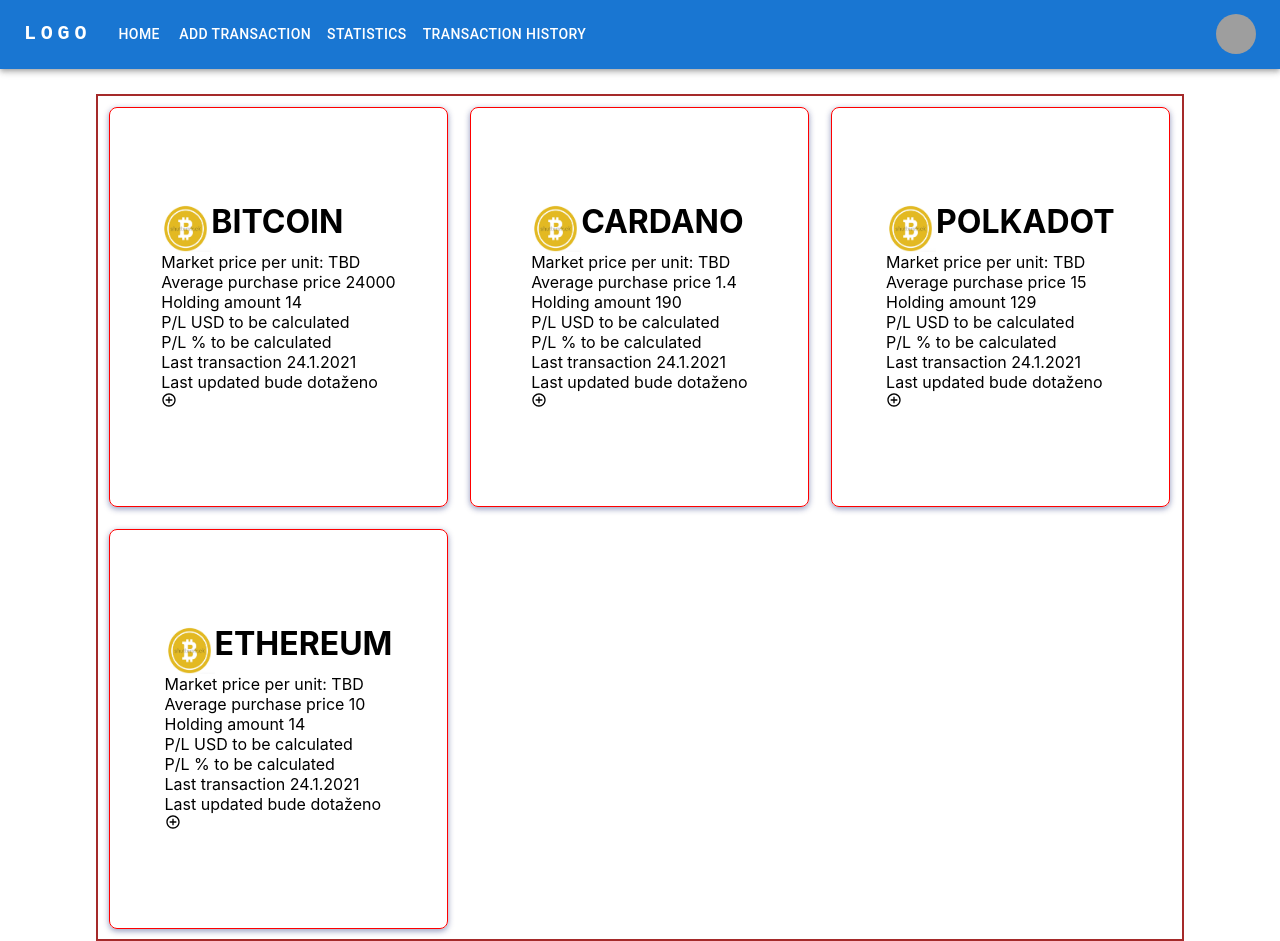
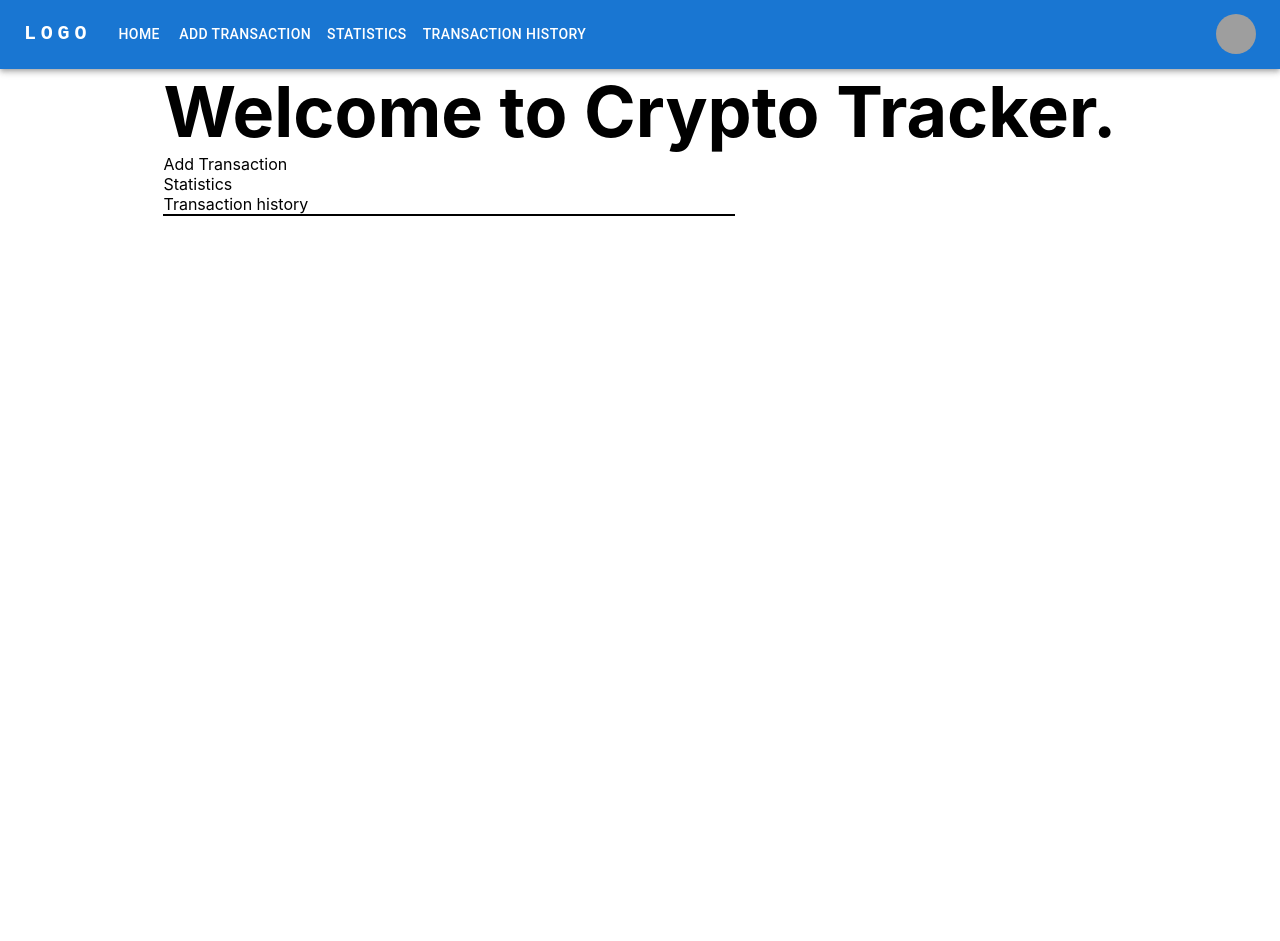
Before and after one commit to lksmrck/personal-crypto-tracker, a React (Create React App) app in the folder client/: page / in a window 1280 px wide. After the commit the page ends 800 px from the top, so only its background shows below. Built offline with nearby package versions, Linux system fonts and the light colour scheme; grey boxes are pictures that could not be loaded.

Commit message:
dashboard

```diff
--- /dev/null
+++ b/client/src/components/home/Dashboard.tsx
@@ -0,0 +1,5 @@
+import React from "react";
+
+export default function Dashboard() {
+  return <div>Dashboard</div>;
+}
--- /dev/null
+++ b/client/src/components/home/DashboardItem.tsx
@@ -0,0 +1,5 @@
+import React from "react";
+
+export default function DashboardItem() {
+  return <div>DashboardItem</div>;
+}
--- a/client/src/components/home/HomePage.tsx
+++ b/client/src/components/home/HomePage.tsx
@@ -4,11 +4,14 @@ import { StyledHomePage } from "./styled";
 export default function HomePage() {
   return (
     <StyledHomePage>
-      <div className="homepage-container">
-        <h1>Welcome to Crypto Tracker.</h1>
-        <p>Add Transaction</p>
-        <p>Statistics</p>
-        <p>Transaction history</p>
+      <div className="home-container">
+        <div className="home-nav">
+          <h1>Welcome to Crypto Tracker.</h1>
+          <p>Add Transaction</p>
+          <p>Statistics</p>
+          <p>Transaction history</p>
+        </div>
+        <div className="home-dashboard"></div>
       </div>
     </StyledHomePage>
   );
--- a/client/src/components/home/styled.tsx
+++ b/client/src/components/home/styled.tsx
@@ -1,10 +1,31 @@
 import styled from "styled-components";
+import { centerItems } from "../../common/theme";
 
 export const StyledHomePage = styled.div`
   display: flex;
+
   justify-content: center;
 
   h1 {
     font-size: 70px;
   }
+  .home-container {
+  }
+  .home-hav {
+  }
+
+  .home-dashboard {
+    display: flex;
+
+    justify-content: center;
+    width: 60%;
+    border: 2px solid red;
+    span {
+      display: inline-block;
+      width: 20%;
+      border: 1px solid green;
+    }
+
+    border: 1px solid black;
+  }
 `;
--- a/client/src/pages/MainPage.tsx
+++ b/client/src/pages/MainPage.tsx
@@ -8,9 +8,9 @@ export default function MainPage() {
   return (
     <div>
       <Navbar />
-      {/*   <HomePage /> */}
+      <HomePage />
       {/* <Form /> */}
-      <Statistics />
+      {/* <Statistics /> */}
       {/*  <TransactionHistory /> */}
     </div>
   );
```
